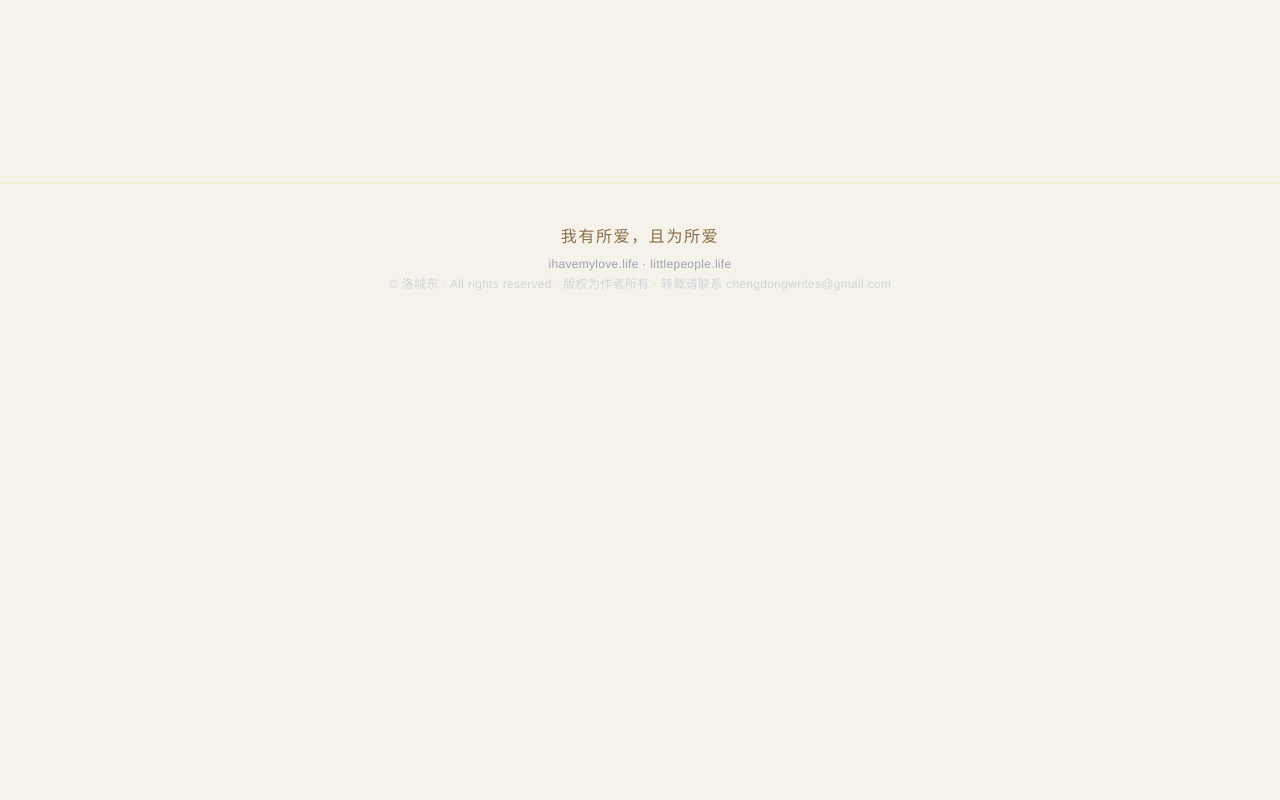
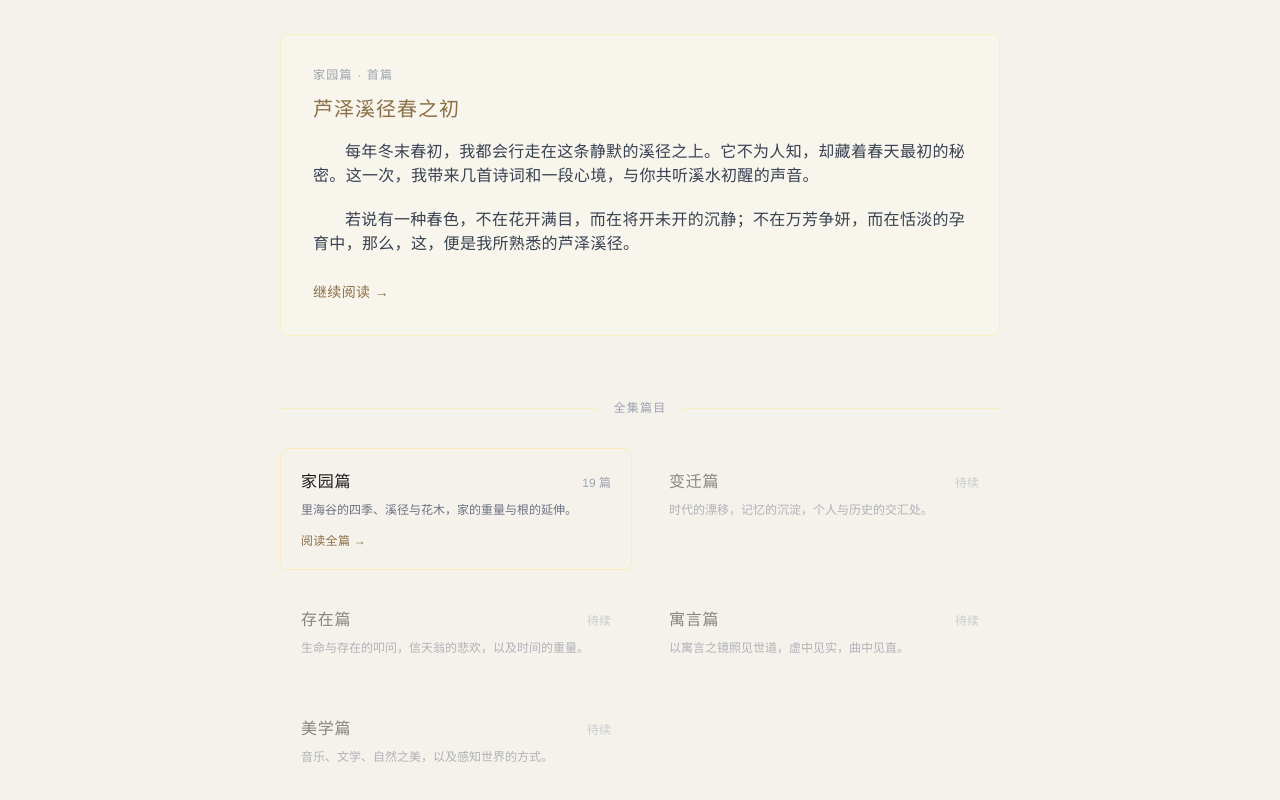
Before and after one commit to chengdongwrites/ihavemylove, a Next.js app: page /luzexi in a window 1280 px wide. Before the commit this address had no page. Shown: the part 468-1268 px from the top of the page. Before the commit the page ends 800 px from the top, so only its background shows below. Built offline with nearby package versions, Linux system fonts and the light colour scheme.

Commit message:
散文板块重构：添加芦泽溪散文集首页，精简导航

```diff
--- a/src/app/essays/page.tsx
+++ b/src/app/essays/page.tsx
@@ -4,15 +4,8 @@ import SiteFooter from '@/components/SiteFooter'
 import { essays } from '@/data/essays'
 
 export const metadata = {
-  title: '散文 · 我有所爱，且为所爱',
+  title: '家园篇 · 芦泽溪散文集 · 我有所爱，且为所爱',
 }
-
-// Group essays by section
-const sections = essays.reduce((acc, essay) => {
-  if (!acc[essay.section]) acc[essay.section] = []
-  acc[essay.section].push(essay)
-  return acc
-}, {} as Record<string, typeof essays>)
 
 export default function EssaysPage() {
   return (
@@ -22,29 +15,21 @@ export default function EssaysPage() {
       <main className="flex-1 max-w-3xl mx-auto px-4 sm:px-6 py-12">
         {/* Title */}
         <div className="text-center mb-12">
+          <Link href="/luzexi" className="font-sans text-xs text-gray-400 dark:text-gray-500 hover:text-accent dark:hover:text-amber-400 transition-colors tracking-widest block mb-4">
+            ← 芦泽溪散文集
+          </Link>
           <h1 className="chapter-title text-2xl sm:text-3xl text-ink dark:text-gray-100 tracking-widest mb-3">
-            散文
+            家园篇
           </h1>
           <p className="font-sans text-sm text-gray-400 dark:text-gray-500 tracking-wide">
-            洛城东著 · 芦泽溪散文集
+            洛城东著 · 里海谷的四季与溪径
           </p>
           <div className="w-12 h-px bg-accent/40 dark:bg-amber-600/40 mx-auto mt-6" />
         </div>
 
-        {/* Sections */}
-        {Object.entries(sections).map(([sectionName, sectionEssays]) => (
-          <div key={sectionName} className="mb-12">
-            {/* Section header */}
-            <div className="flex items-center gap-4 mb-6">
-              <span className="font-serif text-accent dark:text-amber-500 text-base tracking-widest">
-                {sectionName}
-              </span>
-              <div className="flex-1 h-px bg-amber-200/40 dark:bg-gray-800/60" />
-            </div>
-
-            {/* Essays in section */}
+        {/* Essays */}
         <div className="space-y-1">
-              {sectionEssays.map((essay, idx) => (
+          {essays.map((essay, idx) => (
             <Link
               key={essay.slug}
               href={`/essays/${essay.slug}`}
@@ -76,8 +61,6 @@ export default function EssaysPage() {
             </Link>
           ))}
         </div>
-          </div>
-        ))}
 
         {/* Bottom note */}
         <div className="mt-4 text-center">
--- /dev/null
+++ b/src/app/luzexi/page.tsx
@@ -0,0 +1,159 @@
+import Link from 'next/link'
+import SiteHeader from '@/components/SiteHeader'
+import SiteFooter from '@/components/SiteFooter'
+import { essays } from '@/data/essays'
+
+export const metadata = {
+  title: '芦泽溪散文集 · 我有所爱，且为所爱',
+}
+
+// Sections with their current status
+const sections = [
+  {
+    name: '家园篇',
+    slug: 'jiayuan',
+    description: '里海谷的四季、溪径与花木，家的重量与根的延伸。',
+    count: essays.filter((e) => e.section === '家园篇').length,
+    available: true,
+  },
+  {
+    name: '变迁篇',
+    slug: 'bianqian',
+    description: '时代的漂移，记忆的沉淀，个人与历史的交汇处。',
+    count: null,
+    available: false,
+  },
+  {
+    name: '存在篇',
+    slug: 'cunzai',
+    description: '生命与存在的叩问，信天翁的悲欢，以及时间的重量。',
+    count: null,
+    available: false,
+  },
+  {
+    name: '寓言篇',
+    slug: 'yuyan',
+    description: '以寓言之镜照见世道，虚中见实，曲中见直。',
+    count: null,
+    available: false,
+  },
+  {
+    name: '美学篇',
+    slug: 'meixue',
+    description: '音乐、文学、自然之美，以及感知世界的方式。',
+    count: null,
+    available: false,
+  },
+]
+
+// Pick a featured essay (first one)
+const featured = essays[0]
+
+export default function LuzhexiPage() {
+  return (
+    <div className="min-h-screen flex flex-col">
+      <SiteHeader />
+
+      <main className="flex-1">
+        {/* Hero */}
+        <section className="relative py-20 sm:py-28 px-4">
+          <div className="max-w-2xl mx-auto text-center">
+            <h1 className="chapter-title text-3xl sm:text-4xl md:text-5xl text-ink dark:text-gray-100 mb-4 tracking-widest">
+              芦泽溪散文集
+            </h1>
+            <p className="font-sans text-accent dark:text-amber-400 text-sm tracking-widest mb-5">
+              洛城东著
+            </p>
+            <div className="w-16 h-px bg-accent/40 dark:bg-amber-600/40 mx-auto mb-8" />
+            <p className="prose-chinese text-base sm:text-lg text-gray-600 dark:text-gray-400 leading-relaxed text-center" style={{ textIndent: 0 }}>
+              以文字为溪，<br />
+              以岁月为岸，<br />
+              一篇篇写下在异乡生根的心。
+            </p>
+          </div>
+        </section>
+
+        {/* Featured essay excerpt */}
+        <section className="max-w-3xl mx-auto px-4 sm:px-6 pb-16">
+          <div className="border border-amber-200/40 dark:border-gray-800/60 rounded-lg p-6 sm:p-8 bg-amber-50/30 dark:bg-gray-900/30">
+            <p className="font-sans text-xs text-gray-400 dark:text-gray-500 tracking-widest mb-3 uppercase">
+              家园篇 · 首篇
+            </p>
+            <h2 className="chapter-title text-lg sm:text-xl text-accent dark:text-amber-400 mb-4 tracking-wider">
+              {featured.title}
+            </h2>
+            <div className="prose-chinese text-sm sm:text-base text-gray-700 dark:text-gray-300 mb-6 leading-relaxed">
+              <p style={{ textIndent: '2em' }}>
+                {featured.content.split('\n').find(l => l.trim().length > 20) ?? ''}
+              </p>
+              <p style={{ textIndent: '2em' }}>
+                {featured.content.split('\n').filter(l => l.trim().length > 20)[1] ?? ''}
+              </p>
+            </div>
+            <Link
+              href={`/essays/${featured.slug}`}
+              className="font-sans text-sm nav-link tracking-wide"
+            >
+              继续阅读 →
+            </Link>
+          </div>
+        </section>
+
+        {/* Sections */}
+        <section className="max-w-3xl mx-auto px-4 sm:px-6 pb-20">
+          <div className="flex items-center gap-4 mb-8">
+            <div className="flex-1 h-px bg-amber-200/40 dark:bg-gray-800/60" />
+            <span className="font-sans text-xs text-gray-400 dark:text-gray-500 tracking-widest uppercase">全集篇目</span>
+            <div className="flex-1 h-px bg-amber-200/40 dark:bg-gray-800/60" />
+          </div>
+
+          <div className="grid sm:grid-cols-2 gap-4">
+            {sections.map((section) => (
+              <div key={section.name}>
+                {section.available ? (
+                  <Link
+                    href="/essays"
+                    className="group block p-5 rounded-lg border border-amber-200/50 dark:border-gray-700/50 hover:bg-amber-50 dark:hover:bg-gray-900 transition-colors"
+                  >
+                    <div className="flex items-baseline justify-between mb-2">
+                      <span className="font-serif text-base text-ink dark:text-gray-200 group-hover:text-accent dark:group-hover:text-amber-400 transition-colors tracking-wider">
+                        {section.name}
+                      </span>
+                      {section.count !== null && (
+                        <span className="font-sans text-xs text-gray-400 dark:text-gray-600">
+                          {section.count} 篇
+                        </span>
+                      )}
+                    </div>
+                    <p className="font-sans text-xs text-gray-500 dark:text-gray-400 leading-relaxed">
+                      {section.description}
+                    </p>
+                    <p className="font-sans text-xs text-accent dark:text-amber-500 mt-3 tracking-wide">
+                      阅读全篇 →
+                    </p>
+                  </Link>
+                ) : (
+                  <div className="p-5 rounded-lg border border-amber-200/20 dark:border-gray-800/40 opacity-50">
+                    <div className="flex items-baseline justify-between mb-2">
+                      <span className="font-serif text-base text-ink dark:text-gray-200 tracking-wider">
+                        {section.name}
+                      </span>
+                      <span className="font-sans text-xs text-gray-400 dark:text-gray-600">
+                        待续
+                      </span>
+                    </div>
+                    <p className="font-sans text-xs text-gray-500 dark:text-gray-400 leading-relaxed">
+                      {section.description}
+                    </p>
+                  </div>
+                )}
+              </div>
+            ))}
+          </div>
+        </section>
+      </main>
+
+      <SiteFooter />
+    </div>
+  )
+}
--- a/src/components/SiteHeader.tsx
+++ b/src/components/SiteHeader.tsx
@@ -10,8 +10,7 @@ export default function SiteHeader() {
         </Link>
         <nav className="flex items-center gap-4 sm:gap-6 text-sm font-sans">
           <Link href="/novel" className="nav-link tracking-wide">小说</Link>
-          <Link href="/essays" className="nav-link tracking-wide">散文</Link>
-          <Link href="/characters" className="nav-link tracking-wide hidden sm:inline">人物</Link>
+          <Link href="/luzexi" className="nav-link tracking-wide">散文</Link>
           <Link href="/about" className="nav-link tracking-wide">作者</Link>
           <ThemeToggle />
         </nav>
```
Lines whose indentation alone changed are shown as unchanged.
